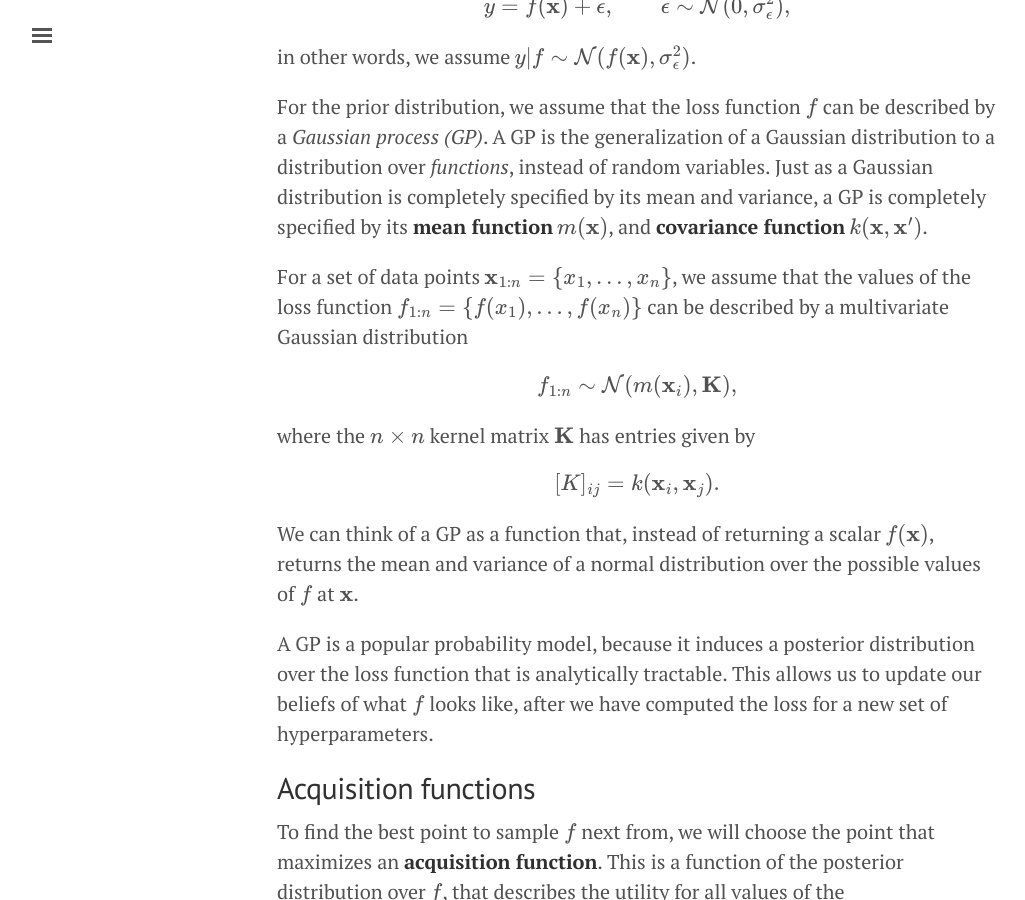
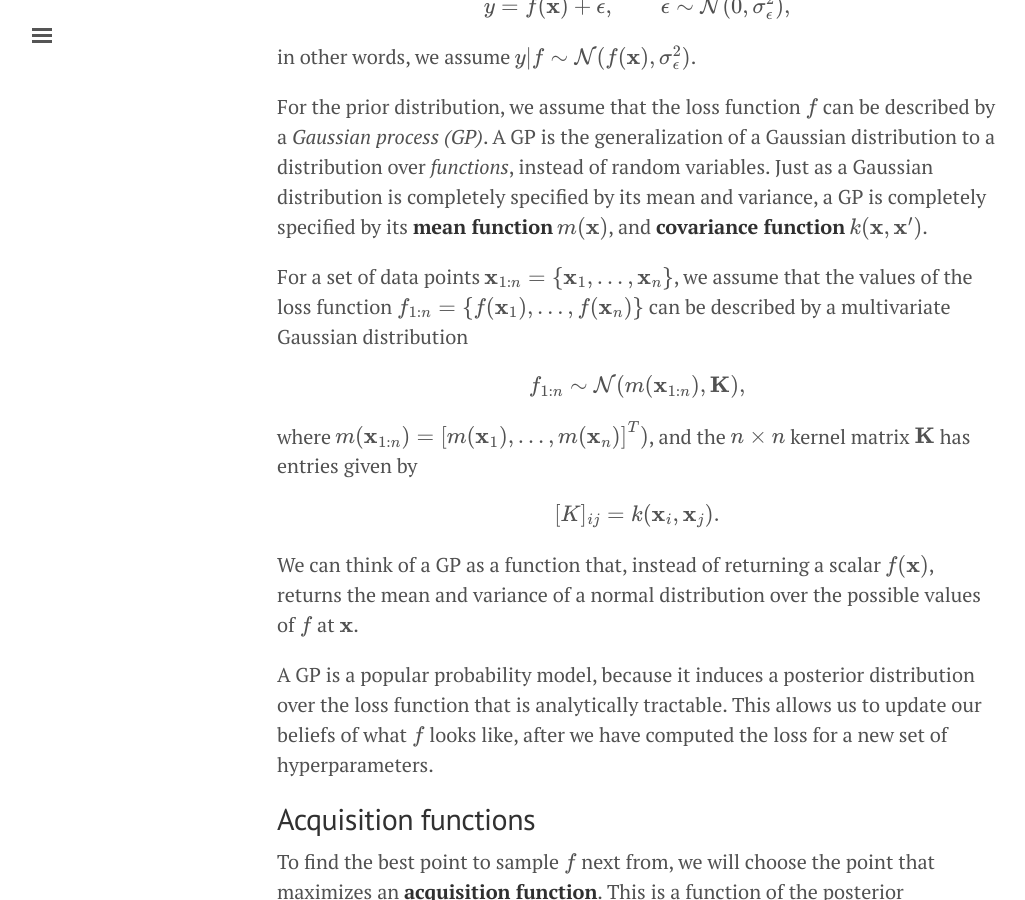
Before and after one commit to thuijskens/thuijskens.github.io, a Jekyll site: the page built from _posts/2016-12-29-bayesian-optimisation.md, in a window 1280 px wide and 900 px high, scrolled down 1610 px. Shown: the whole window, without its empty margins (3-1028 px from the left). Built offline with Jekyll 4.4.1, drawn with Linux system fonts in a browser that asks for light colours; formulas are drawn with MathJax 3.

Commit message:
Fix typo in mean specification of gaussian process.

```diff
--- a/_posts/2016-12-29-bayesian-optimisation.md
+++ b/_posts/2016-12-29-bayesian-optimisation.md
@@ -32,11 +32,11 @@ in other words, we assume $$y \vert f \sim \mathcal{N}(f(\textbf{x}), \sigma^2_\
 
 For the prior distribution, we assume that the loss function $$f$$ can be described by a *Gaussian process (GP)*. A GP is the generalization of a Gaussian distribution to a distribution over *functions*, instead of random variables. Just as a Gaussian distribution is completely specified by its mean and variance, a GP is completely specified by its **mean function** $$m(\textbf{x})$$, and **covariance function** $$k(\textbf{x}, \textbf{x}')$$.
 
-For a set of data points $$\textbf{x}_{1:n} = \{x_1, \ldots, x_n\}$$, we assume that the values of the loss function $$f_{1:n} = \{f(x_1), \ldots, f(x_n)\}$$ can be described by a multivariate Gaussian distribution
+For a set of data points $$\textbf{x}_{1:n} = \{\mathbf{x}_1, \ldots, \mathbf{x}_n\}$$, we assume that the values of the loss function $$f_{1:n} = \{f(\mathbf{x}_1), \ldots, f(\mathbf{x}_n)\}$$ can be described by a multivariate Gaussian distribution
 
-$$ f_{1:n} \sim \mathcal{N}(m(\textbf{x}_i), \textbf{K}),$$
+$$ f_{1:n} \sim \mathcal{N}(m(\mathbf{x}_{1:n}), \textbf{K}),$$
 
-where the $$n \times n$$ kernel matrix $$\textbf{K}$$ has entries given by
+where $$m(\mathbf{x}_{1:n}) = \left[m(\mathbf{x}_1), \ldots, m(\mathbf{x}_n) \right]^T) $$, and the $$n \times n$$ kernel matrix $$\textbf{K}$$ has entries given by
 
 $$ [K]_{ij} = k(\textbf{x}_{i}, \textbf{x}_j). $$
 
```
